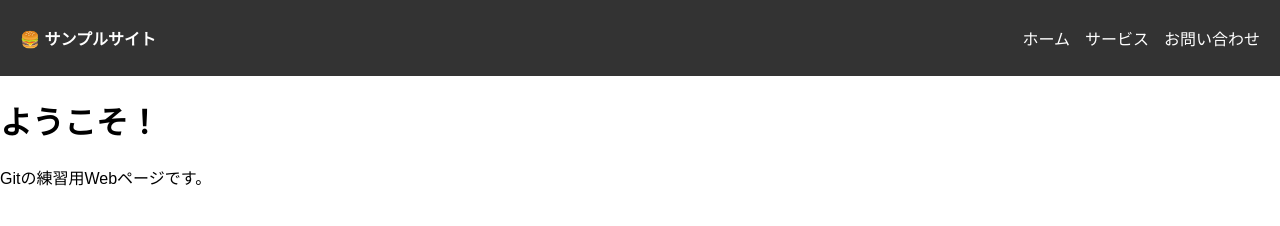
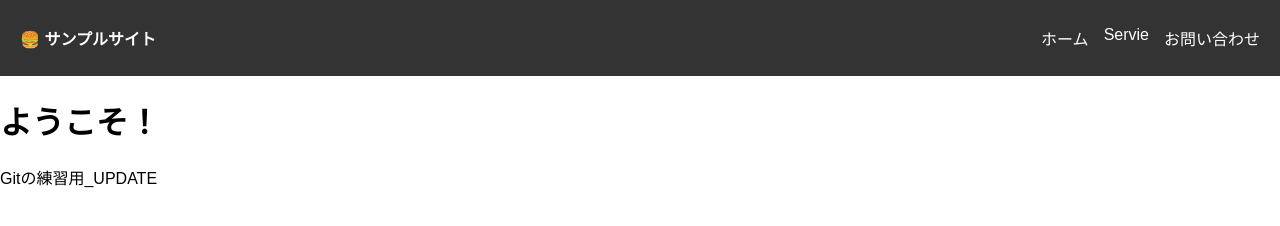
Before and after one commit to SakanaYuya/hamburger-site-test, a plain HTML site: page index.html in a window 1280 px wide. Drawn offline with Linux system fonts and the light colour scheme.

```diff
--- a/index.html
+++ b/index.html
@@ -13,14 +13,14 @@
       <button class="hamburger" id="hamburger">&#9776;</button>
       <ul class="nav-links" id="navLinks">
         <li><a href="#">ホーム</a></li>
-        <li><a href="#">サービス</a></li>
+        <li><a href="#">Servie</a></li>
         <li><a href="#">お問い合わせ</a></li>
       </ul>
     </nav>
   </header>
   <main>
     <h1>ようこそ！</h1>
-    <p>Gitの練習用Webページです。</p>
+    <p>Gitの練習用_UPDATE</p>
   </main>
   <script src="script.js"></script>
 </body>
```
